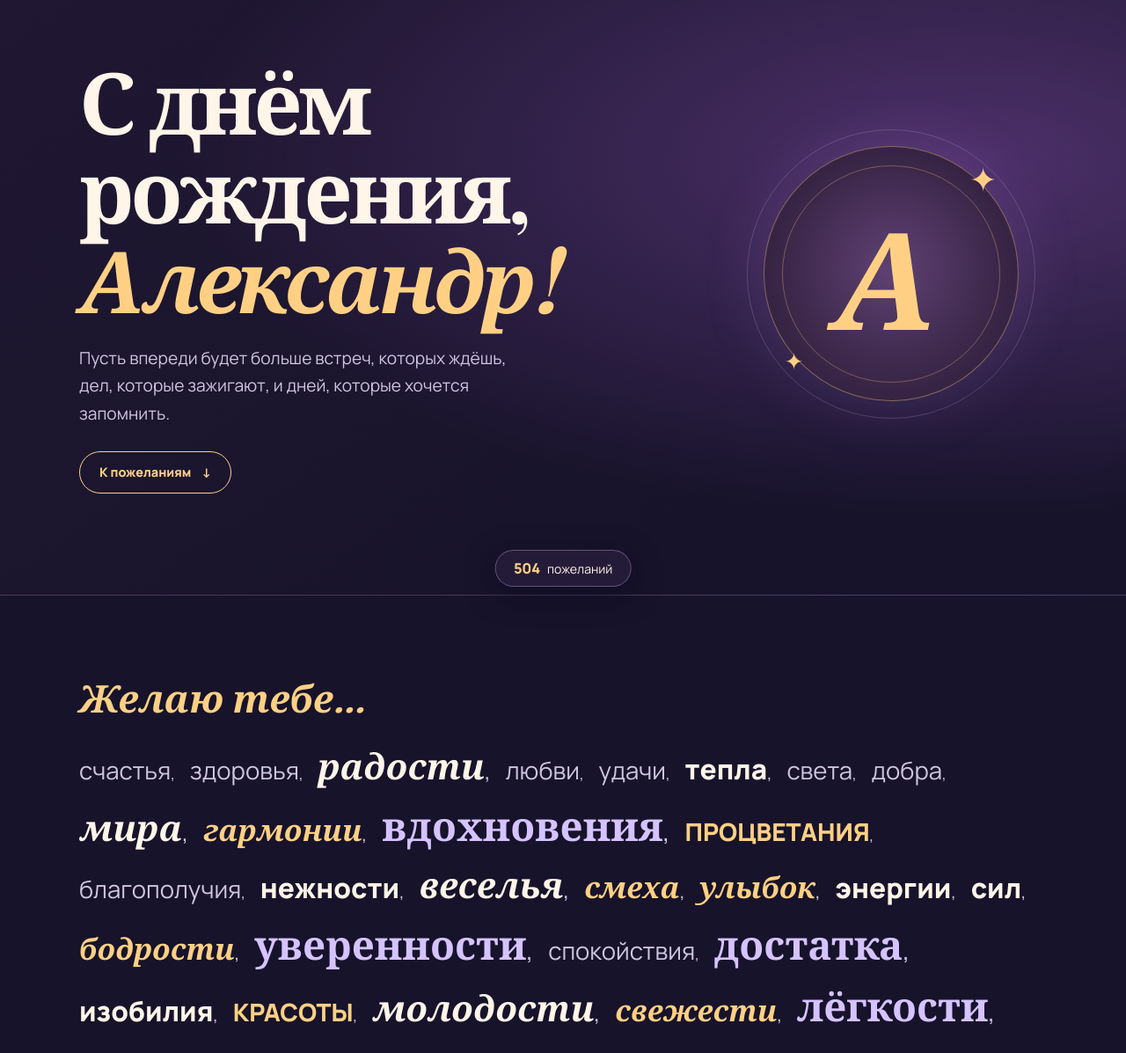
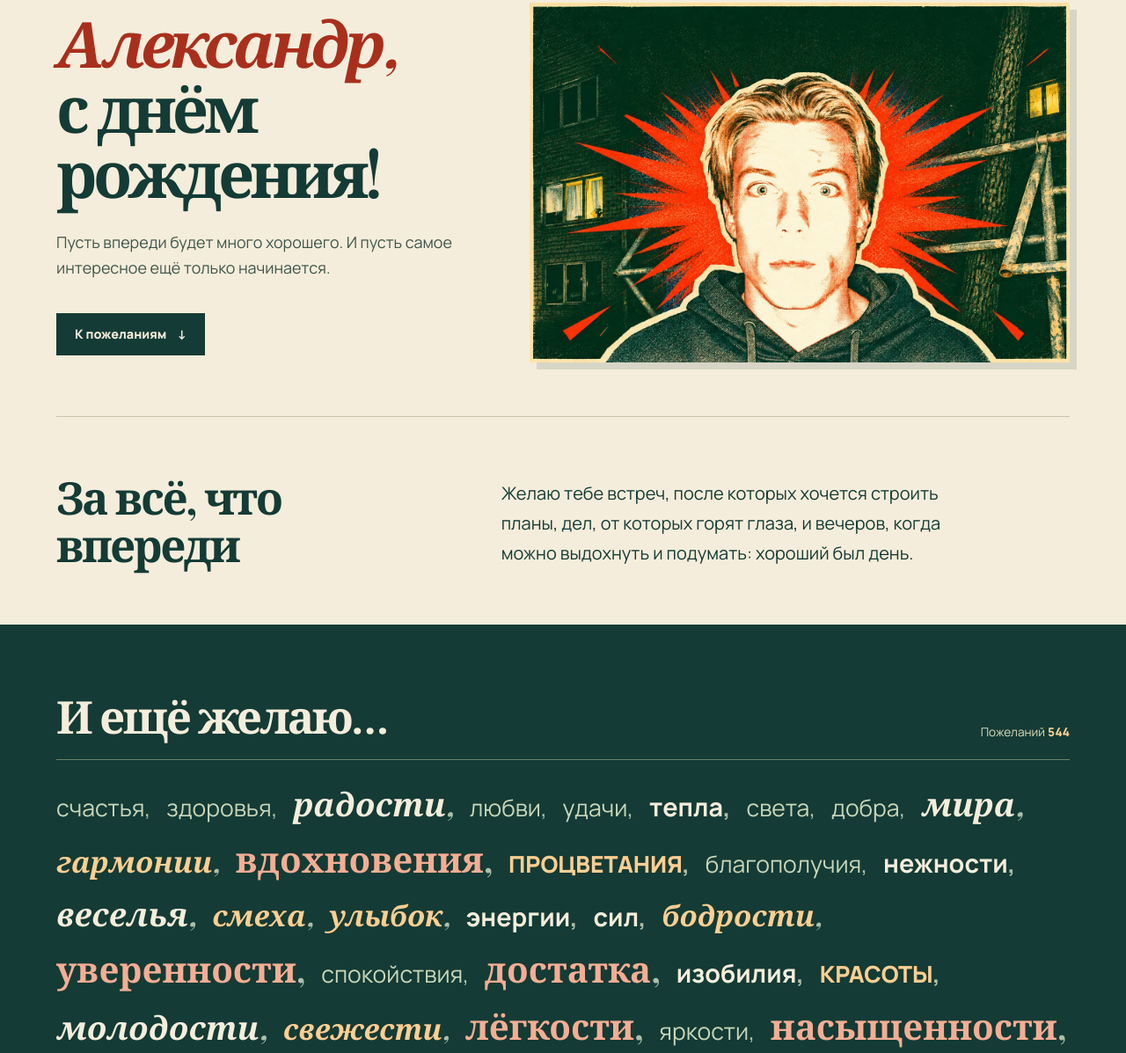
Before and after one commit to sleevaps/alexander-card, a plain HTML site: page index.html in a window 1280 px wide. Shown: the part 119-1316 px from the top of the page at 88% size. Drawn offline with nearby package versions, Linux system fonts and the light colour scheme; a web font is replaced by a local one.

Commit message:
feat: redesign Alexander birthday card

```diff
--- a/index.html
+++ b/index.html
@@ -3,141 +3,137 @@
 <head>
 <meta charset="utf-8">
 <meta name="viewport" content="width=device-width, initial-scale=1">
-<title>С днём рождения, Александр!</title>
+<title>Александр, с днём рождения!</title>
 <meta name="description" content="Открытка для Александра с бесконечной лентой пожеланий.">
-<meta property="og:title" content="С днём рождения, Александр!">
-<meta property="og:description" content="Листай вниз — пожелания не заканчиваются.">
+<meta property="og:title" content="Александр, с днём рождения!">
+<meta property="og:description" content="Пусть впереди будет много хорошего.">
 <meta property="og:type" content="website">
-<meta name="theme-color" content="#17132b">
+<meta property="og:image" content="https://sleevaps.github.io/alexander-card/flash-poster.webp">
+<meta name="theme-color" content="#f5eddb">
 <link rel="preconnect" href="https://fonts.googleapis.com">
 <link rel="preconnect" href="https://fonts.gstatic.com" crossorigin>
-<link rel="stylesheet" href="https://fonts.googleapis.com/css2?family=Manrope:wght@400;600;800&family=Playfair+Display:ital,wght@0,700;1,600&display=swap">
+<link rel="stylesheet" href="https://fonts.googleapis.com/css2?family=Manrope:wght@400;600;700;800&family=Playfair+Display:ital,wght@0,600;0,700;1,600&display=swap">
 <style>
   :root {
-    color-scheme: dark;
-    --night: #17132b;
-    --cream: #fff5e8;
-    --gold: #ffd084;
-    --lilac: #d5c3ff;
-    --muted: #cfc5e2;
+    --paper: #f5eddb;
+    --ink: #143b35;
+    --soft-ink: #3f564b;
+    --red: #a92f1d;
+    --rule: #c8c3aa;
     --serif: "Playfair Display", Georgia, serif;
     --sans: Manrope, system-ui, sans-serif;
   }
+
   * { box-sizing: border-box; }
   html { scroll-behavior: smooth; }
-  body {
-    margin: 0;
-    color: var(--cream);
-    background: var(--night);
-    font-family: var(--sans);
-  }
-  .hero {
-    background: radial-gradient(ellipse at 86% 38%, #4d306a, transparent 58%),
-                linear-gradient(145deg, #211833, var(--night) 78%);
-    border-bottom: 1px solid #d5c3ff33;
-  }
-  .frame, main { width: min(1100px, calc(100% - 2 * clamp(20px, 5vw, 64px))); margin-inline: auto; }
+  body { margin: 0; color: var(--ink); background: var(--paper); font-family: var(--sans); }
+  .frame { width: min(1320px, calc(100% - 2 * clamp(20px, 5vw, 76px))); margin-inline: auto; }
+  :focus-visible { outline: 2px solid currentColor; outline-offset: 5px; }
+
   .masthead {
-    padding-block: 24px;
-    border-bottom: 1px solid #d5c3ff44;
-    color: var(--gold);
-    font-size: .75rem;
+    display: flex;
+    align-items: center;
+    gap: .65em;
+    padding-block: 20px;
+    border-bottom: 1px solid var(--rule);
+    font-size: .76rem;
     font-weight: 800;
-    letter-spacing: .2em;
+    letter-spacing: .13em;
     text-transform: uppercase;
   }
+  .masthead span { color: var(--red); font-size: 1.25rem; line-height: 1; }
   .cover {
     display: grid;
-    grid-template-columns: minmax(0, 1fr) minmax(160px, .52fr);
+    grid-template-columns: minmax(0, .95fr) minmax(0, 1.2fr);
     align-items: center;
-    gap: clamp(24px, 5vw, 72px);
-    padding-block: clamp(52px, 9vw, 116px);
+    gap: clamp(26px, 4vw, 64px);
+    padding-block: clamp(28px, 4.75vw, 72px);
   }
-  .greeting { min-width: 0; }
+  h1, h2, p, figure { margin: 0; }
   h1 {
-    margin: 0;
-    font: 700 clamp(2rem, 7.6vw, 6.1rem)/1.04 var(--serif);
-    letter-spacing: -.045em;
+    font: 600 clamp(2.6rem, 5.65vw, 5.65rem)/1.02 var(--serif);
+    letter-spacing: -.065em;
   }
-  h1 em { display: block; color: var(--gold); font-weight: 600; }
-  .intro { max-width: 33rem; margin: 26px 0; color: var(--muted); font-size: clamp(1rem, 1.6vw, 1.2rem); line-height: 1.65; }
-  .jump, .more {
+  h1 em { display: block; color: var(--red); font-weight: 600; }
+  .intro {
+    max-width: 29rem;
+    margin-block: clamp(16px, 2.2vw, 28px) clamp(20px, 3vw, 36px);
+    color: var(--soft-ink);
+    font-size: clamp(.98rem, 1.4vw, 1.14rem);
+    line-height: 1.65;
+  }
+  .action {
     display: inline-flex;
     align-items: center;
     justify-content: center;
     gap: .85em;
     min-height: 48px;
-    padding: 10px 22px;
-    border: 1px solid var(--gold);
-    border-radius: 999px;
-    color: var(--gold);
-    background: transparent;
+    padding: 10px 20px;
+    border: 1px solid var(--ink);
+    color: var(--paper);
+    background: var(--ink);
     font: 800 .9rem/1.4 var(--sans);
     text-decoration: none;
     cursor: pointer;
   }
-  .jump:hover, .more:hover { color: var(--night); background: var(--gold); }
-  :focus-visible { outline: 2px solid var(--cream); outline-offset: 5px; }
-  .seal {
-    position: relative;
-    isolation: isolate;
+  .action:hover { color: var(--ink); background: var(--paper); }
+  .art { background: var(--ink); box-shadow: 8px 8px 0 #143b3521; }
+  .art img { display: block; width: 100%; height: auto; }
+
+  .message {
     display: grid;
-    width: min(100%, 290px);
-    aspect-ratio: 1;
-    place-self: center;
-    place-items: center;
-    border: 1px solid #ffd08466;
-    border-radius: 50%;
-    background: radial-gradient(circle, #90679d6b, #372444 68%);
-    box-shadow: 0 0 75px #d5a1ff25;
+    grid-template-columns: minmax(0, .82fr) minmax(0, 1.2fr);
+    align-items: start;
+    gap: clamp(16px, 5vw, 70px);
+    padding-block: clamp(28px, 5vw, 68px);
+    border-top: 1px solid var(--rule);
   }
-  .seal::before, .seal::after {
-    position: absolute;
-    inset: 7%;
-    border: 1px solid #ffd08450;
-    border-radius: 50%;
-    content: "";
+  .message h2, .wishes h2 {
+    font: 600 clamp(2rem, 4vw, 4.15rem)/1.05 var(--serif);
+    letter-spacing: -.05em;
   }
-  .seal::after { inset: -7%; border-color: #d5c3ff33; }
-  .initial { color: var(--gold); font: italic 600 clamp(4rem, 12vw, 10rem)/1 var(--serif); transform: translateX(-.05em); }
-  .star { position: absolute; color: var(--gold); line-height: 1; }
-  .star-one { top: 6%; right: 8%; font-size: clamp(1rem, 3vw, 2.5rem); }
-  .star-two { bottom: 11%; left: 8%; font-size: clamp(.8rem, 2vw, 1.6rem); }
-  main { padding-block: clamp(44px, 7vw, 90px) 130px; }
-  h2 { margin: 0 0 24px; font: 600 italic clamp(1.6rem, 4vw, 2.7rem)/1.2 var(--serif); color: var(--gold); }
-  .stream { display: flex; flex-wrap: wrap; align-items: baseline; gap: .25em .5em; font-size: clamp(1.12rem, 2.7vw, 2.1rem); line-height: 1.4; }
-  .it { max-width: 100%; overflow-wrap: anywhere; animation: rise .55s ease both; }
-  .cm { color: var(--muted); font: 400 .65em var(--sans); }
-  .wa { font: italic 600 1.2em var(--serif); }
-  .wb { color: var(--gold); font-size: .83em; font-weight: 800; text-transform: uppercase; }
-  .wc { color: var(--muted); font-size: .82em; }
-  .wd { color: var(--lilac); font: 700 1.36em var(--serif); }
-  .we { font-size: .94em; font-weight: 800; }
-  .wf { color: var(--gold); font: italic 600 1em var(--serif); }
-  .dots { color: var(--gold); }
-  .more-wrap { display: flex; justify-content: center; margin-top: 36px; }
-  .badge {
-    position: fixed;
-    z-index: 1;
-    bottom: max(14px, env(safe-area-inset-bottom));
-    left: 50%;
-    transform: translateX(-50%);
-    white-space: nowrap;
-    padding: 9px 20px;
-    border: 1px solid #d5c3ff55;
-    border-radius: 999px;
-    color: var(--cream);
-    background: #241b39;
-    box-shadow: 0 8px 32px #0b071f90;
-    font-size: .88rem;
+  .message p { max-width: 35rem; padding-top: .3em; font-size: clamp(1rem, 1.65vw, 1.25rem); line-height: 1.7; }
+
+  .wishes { padding-block: clamp(40px, 6vw, 88px) 56px; color: var(--paper); background: var(--ink); }
+  .wishes-head {
+    display: flex;
+    align-items: end;
+    justify-content: space-between;
+    flex-wrap: wrap;
+    gap: 12px 20px;
+    padding-bottom: 22px;
+    border-bottom: 1px solid #e6e4b46b;
   }
-  #count { margin-right: .32em; color: var(--gold); font-size: 1.16em; font-weight: 800; font-variant-numeric: tabular-nums; }
-  @media (max-width: 680px) {
-    .cover { grid-template-columns: minmax(0, 1fr); }
-    .seal { grid-row: 1; width: clamp(98px, 24vw, 140px); justify-self: start; margin-left: 8px; }
-    h1 { font-size: clamp(2rem, 9vw, 4rem); }
+  .badge { color: #dfdfbd; font-size: .85rem; }
+  #count { font-weight: 800; color: #ffce91; font-variant-numeric: tabular-nums; }
+  .stream {
+    display: flex;
+    flex-wrap: wrap;
+    align-items: baseline;
+    gap: .28em .55em;
+    padding-block: 24px;
+    font-size: clamp(1.18rem, 2.5vw, 2.05rem);
+    line-height: 1.48;
   }
-  @keyframes rise { from { opacity: 0; transform: translateY(8px); } }
+  .it { max-width: 100%; overflow-wrap: anywhere; animation: rise .45s ease both; }
+  .cm { color: #aebfa9; }
+  .wa { font: italic 600 1.15em var(--serif); }
+  .wb { color: #ffce91; font-size: .82em; font-weight: 800; text-transform: uppercase; }
+  .wc { color: #c9d6b9; font-size: .83em; }
+  .wd { color: #f5ad93; font: 600 1.26em var(--serif); }
+  .we { font-size: .9em; font-weight: 700; }
+  .wf { color: #ffce91; font: italic 600 1.03em var(--serif); }
+  .dots { color: #ffce91; }
+  .more { border-color: var(--paper); }
+  .more[hidden] { display: none; }
+  #sentinel { height: 1px; }
+
+  @media (max-width: 760px) {
+    .cover, .message { grid-template-columns: minmax(0, 1fr); }
+    h1 { font-size: clamp(2.45rem, 9.75vw, 4.8rem); }
+    .wishes-head { align-items: start; }
+  }
+  @keyframes rise { from { opacity: 0; transform: translateY(6px); } }
   @media (prefers-reduced-motion: reduce) {
     html { scroll-behavior: auto; }
     .it { animation: none; }
@@ -145,32 +141,39 @@
 </style>
 </head>
 <body>
-<header class="hero">
-  <div class="frame">
-    <div class="masthead">Открытка для Александра</div>
-    <div class="cover">
-      <div class="greeting">
-        <h1>С днём рождения, <em>Александр!</em></h1>
-        <p class="intro">Пусть впереди будет больше встреч, которых ждёшь, дел, которые зажигают, и дней, которые хочется запомнить.</p>
-        <a class="jump" href="#wishes">К пожеланиям <span aria-hidden="true">↓</span></a>
-      </div>
-      <div class="seal" aria-hidden="true">
-        <span class="initial">А</span>
-        <span class="star star-one">✦</span>
-        <span class="star star-two">✦</span>
-      </div>
+<header class="frame">
+  <div class="masthead"><span aria-hidden="true">✦</span> Открытка для Александра</div>
+  <div class="cover">
+    <div>
+      <h1><em>Александр,</em> с днём рождения!</h1>
+      <p class="intro">Пусть впереди будет много хорошего. И пусть самое интересное ещё только начинается.</p>
+      <a class="action" href="#wishes">К пожеланиям <span aria-hidden="true">↓</span></a>
     </div>
+    <figure class="art">
+      <img src="flash-poster.webp" width="1536" height="1024" fetchpriority="high" alt="Портрет Александра с яркой вспышкой на фоне ночного двора">
+    </figure>
   </div>
 </header>
-<main id="wishes">
-  <h2>Желаю тебе…</h2>
-  <div id="stream" class="stream">
-    <span id="dots" class="dots" aria-hidden="true">…</span>
-  </div>
-  <div id="sentinel"></div>
-  <div class="more-wrap"><button class="more" id="more" type="button">Ещё пожеланий</button></div>
+<main>
+  <section class="frame message">
+    <h2>За всё, что впереди</h2>
+    <p>Желаю тебе встреч, после которых хочется строить планы, дел, от которых горят глаза, и вечеров, когда можно выдохнуть и подумать: хороший был день.</p>
+  </section>
+  <section class="wishes" id="wishes">
+    <div class="frame">
+      <div class="wishes-head">
+        <h2>И ещё желаю…</h2>
+        <p class="badge">Пожеланий <span id="count">64</span></p>
+      </div>
+      <div id="stream" class="stream">
+        <span id="dots" class="dots" aria-hidden="true">…</span>
+        <noscript>Здоровья, удачи, близких рядом и побольше поводов для радости!</noscript>
+      </div>
+      <button class="action more" id="more" type="button" hidden>Ещё пожеланий <span aria-hidden="true">+</span></button>
+      <div id="sentinel"></div>
+    </div>
+  </section>
 </main>
-<div class="badge" aria-live="polite" aria-atomic="true"><span id="count">64</span> пожеланий</div>
 <script>
 
 class DCLogic { constructor(){ this.props = {}; } setState(s){ Object.assign(this.state, s); paint(); } }
@@ -314,7 +317,9 @@ function paint() {
   countEl.textContent = v.count;
 }
 comp.setSentinel(document.getElementById('sentinel'));
-document.getElementById('more').addEventListener('click', () => comp.more());
+const moreButton = document.getElementById('more');
+moreButton.addEventListener('click', () => comp.more());
+moreButton.hidden = false;
 paint();
 comp.componentDidMount();
 
```
Also changed, not shown: flash-poster.webp (added).
